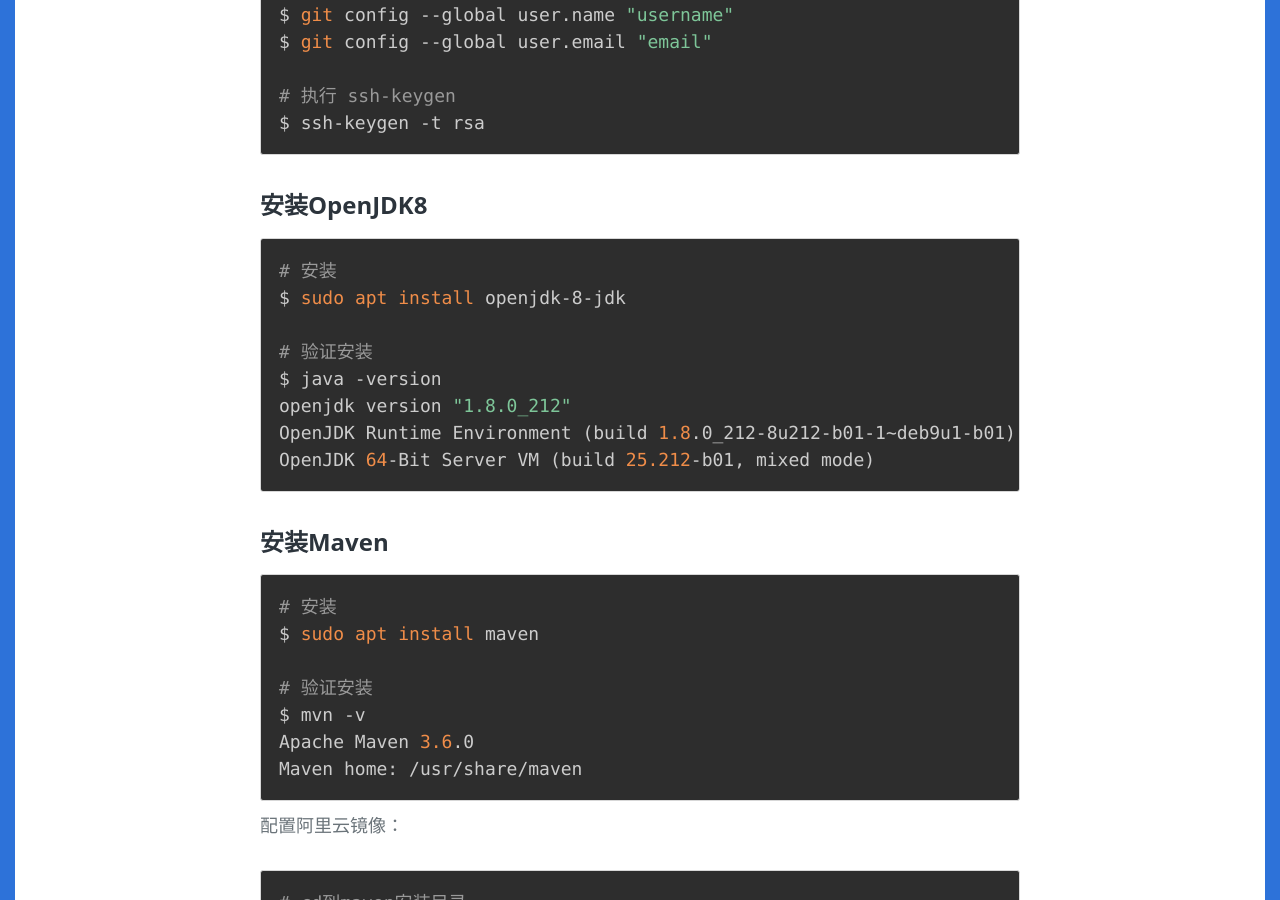
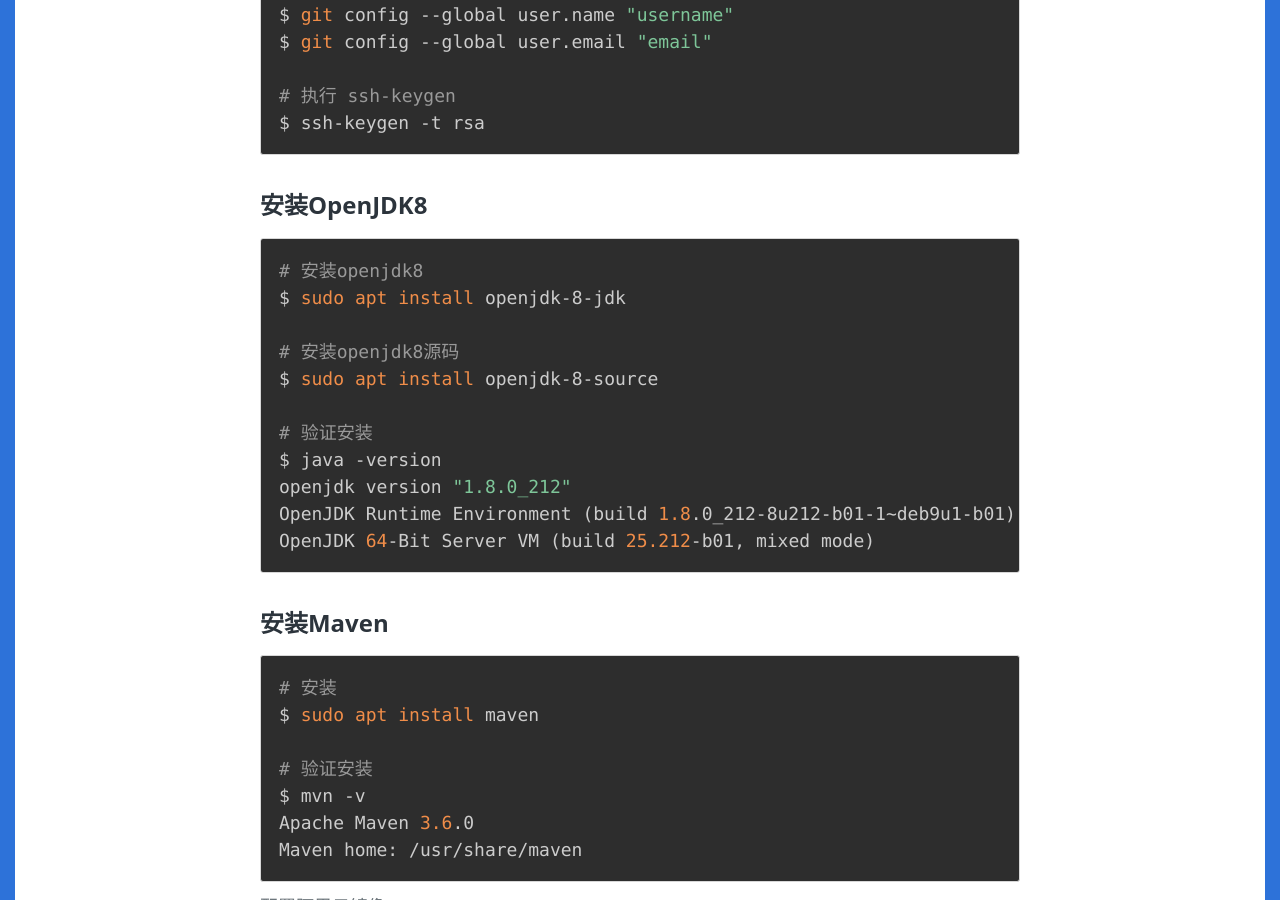
Before and after one commit to beiluve/beiluve.github.io, a Jekyll site: the page built from _posts/2020-03-29-build-deepin-env.md, in a window 1280 px wide and 900 px high, scrolled down 719 px. Built offline with Jekyll 4.4.1, drawn with Linux system fonts in a browser that asks for light colours; some web fonts are replaced; comment, search, counter and statistics services are not loaded; some of the changed text lies outside the part shown.

Commit message:
update post: Deepin Linux 环境搭建

````diff
--- a/_posts/2020-03-29-build-deepin-env.md
+++ b/_posts/2020-03-29-build-deepin-env.md
@@ -29,8 +29,11 @@
 ### 安装OpenJDK8
 
 ```bash
-# 安装
+# 安装openjdk8
 $ sudo apt install openjdk-8-jdk
+
+# 安装openjdk8源码
+$ sudo apt install openjdk-8-source
 
 # 验证安装
 $ java -version
@@ -196,7 +199,11 @@
 
 ### Intellij IDEA
 
-配置JDK源码
+- 配置maven
+- 配置git
+- 配置Encoding
+- 配置Live Templates
+- 安装插件
 
 ## 问题及处理办法
 
````
